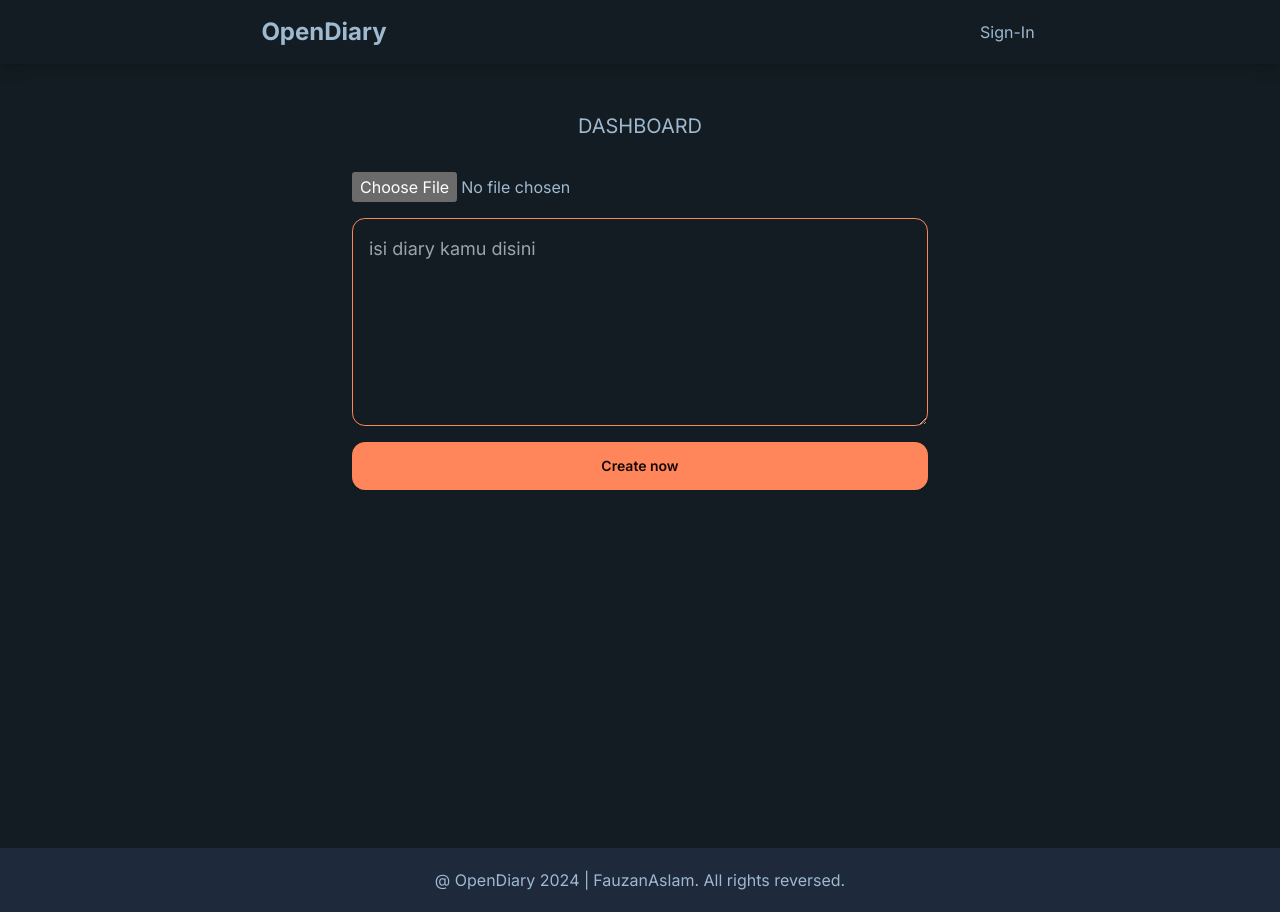
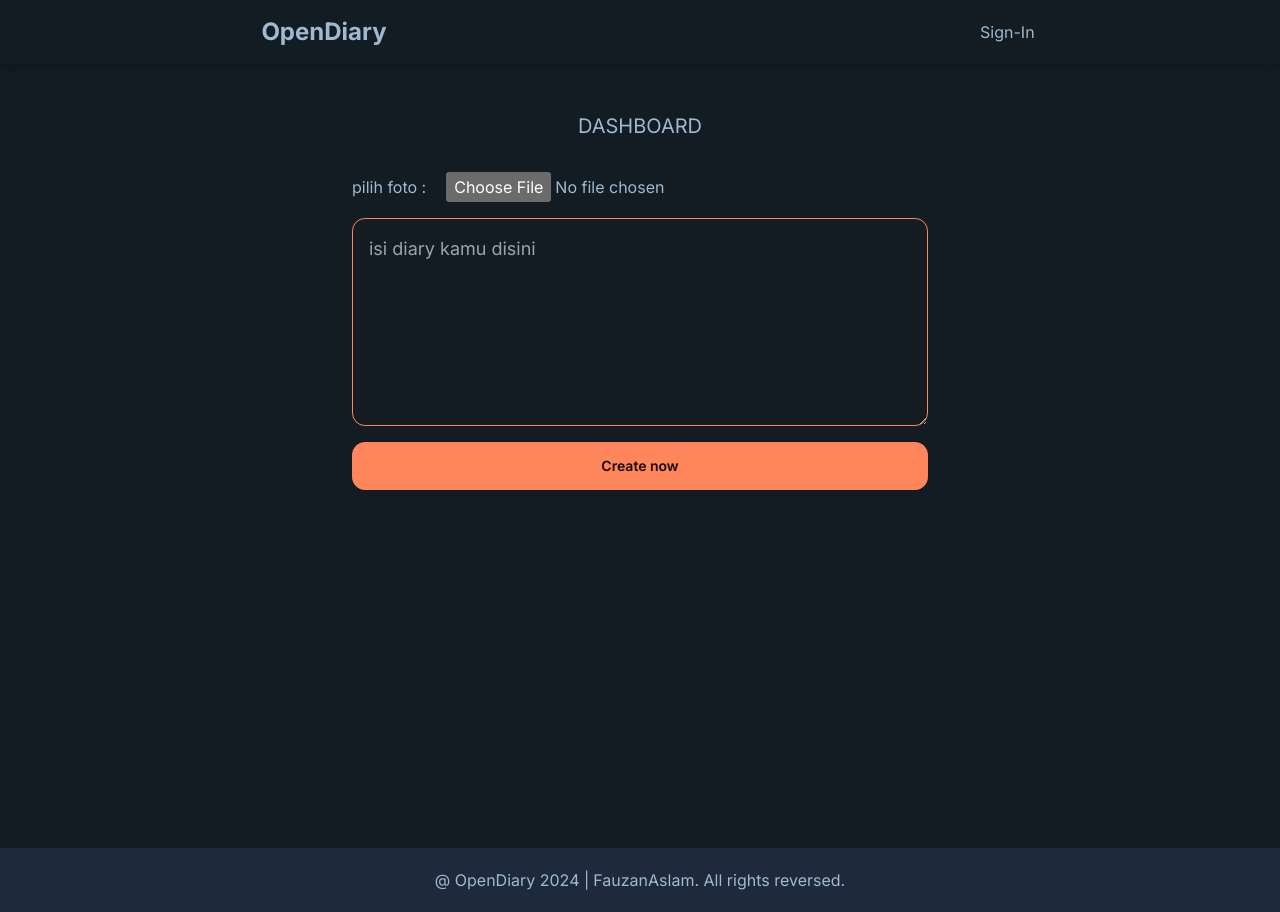
Before and after one commit to fauzanaslam/openDiary, a Next.js app: page /dashboard in a window 1280 px wide. Built offline with nearby package versions, Linux system fonts and the light colour scheme; no server answers.

Commit message:
pilih foto

```diff
--- a/components/auth/CreateDiaryform.tsx
+++ b/components/auth/CreateDiaryform.tsx
@@ -7,7 +7,10 @@ const CreateDiaryform = (): React.ReactElement => {
       action={createDiaryAction}
       className="flex flex-col gap-4 max-w-xl mx-auto"
     >
-      <input type="file" name="image" />
+      <div className="flex gap-5 items-center">
+        <p>pilih foto :</p>
+        <input type="file" name="image" />
+      </div>
       <textarea
         placeholder="isi diary kamu disini"
         className="h-52 p-4 text-lg border border-primary textarea"
```
